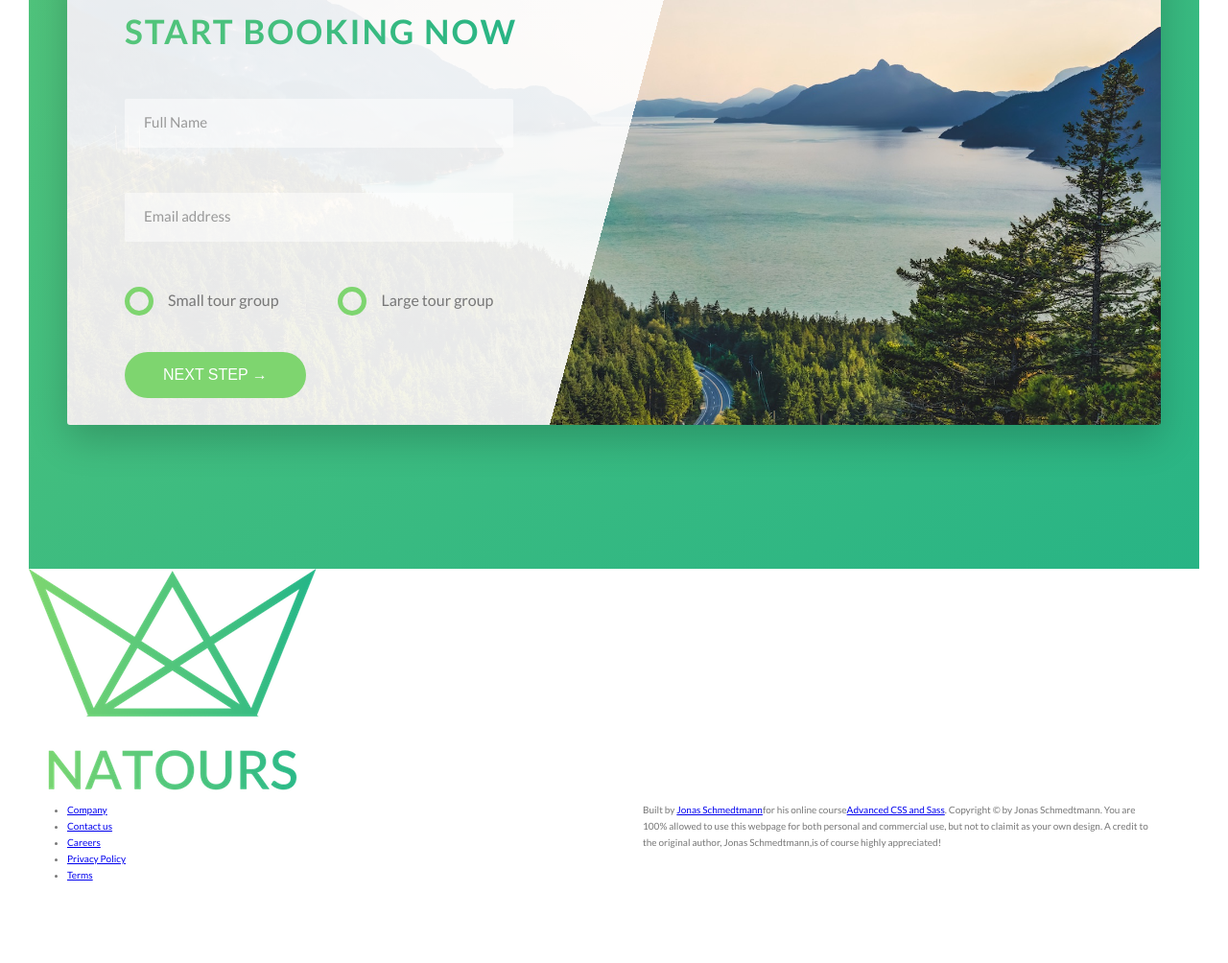
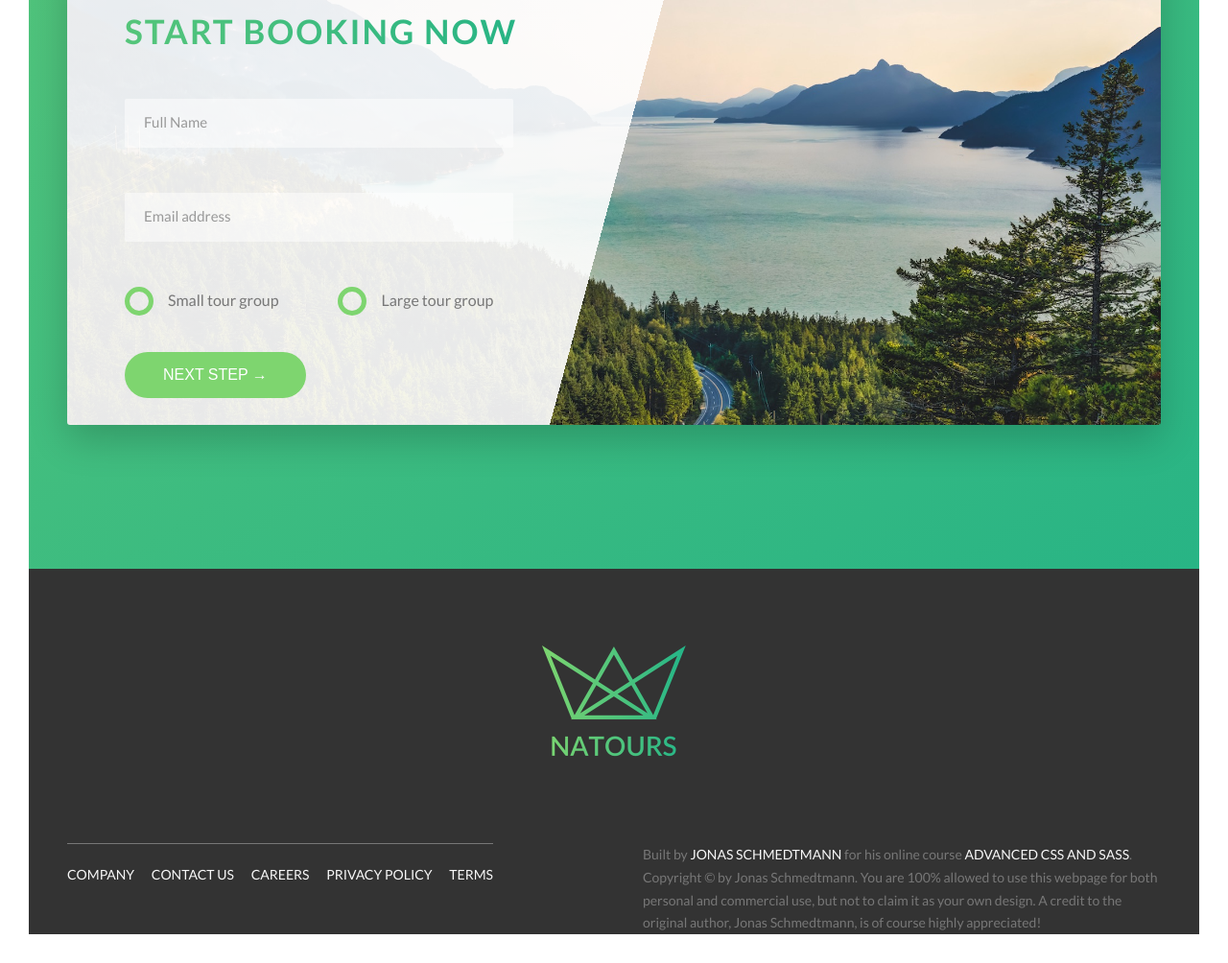
Before and after one commit to javier-bustillo/natour, a plain HTML site: page starter/index.html in a window 1280 px wide. Shown: the part 4808-5812 px from the top of the page at 96% size. Before the commit the page ends 5759 px from the top, so only its background shows below. Drawn offline with Linux system fonts and the light colour scheme.

Commit message:
footer formatting

```diff
--- a/starter/index.html
+++ b/starter/index.html
@@ -310,7 +310,7 @@
 
     <footer class="footer">
         <div class="footer__logo-box">
-            <img src="img/logo-green-2x.png" alt="Full logo" class="footer__logo">
+            <img src="img/logo-green-2x.png" alt="Full logo" class="footer__logo u-margin-top-big ">
         </div>
         <div class="row">
             <div class="col-1-of-2">
@@ -326,10 +326,10 @@
             </div>
             <div class="col-1-of-2">
                 <p class="footer__copyright">
-                    Built by <a href="#" class="footer__link">Jonas Schmedtmann</a>for his online course<a href="#"
+                    Built by <a href="#" class="footer__link">Jonas Schmedtmann</a> for his online course <a href="#"
                         class="footer__link">Advanced CSS and Sass</a>. Copyright &copy; by Jonas Schmedtmann. You are
-                    100% allowed to use this webpage for both personal and commercial use, but not to claimit as your
-                    own design. A credit to the original author, Jonas Schmedtmann,is of course highly appreciated!
+                    100% allowed to use this webpage for both personal and commercial use, but not to claim it as your
+                    own design. A credit to the original author, Jonas Schmedtmann, is of course highly appreciated!
                 </p>
             </div>
         </div>
--- a/starter/sass/abstracts/_variables.scss
+++ b/starter/sass/abstracts/_variables.scss
@@ -22,6 +22,7 @@ $color-grey-light-2: #eee;
 
 $color-grey-dark: #777;
 $color-grey-dark-2: #999;
+$color-grey-dark-3: #333;
 
 $color-white: #fff;
 $color-black: #000;
--- /dev/null
+++ b/starter/sass/layout/_footer.scss
@@ -0,0 +1,54 @@
+.footer {
+    background-color: $color-grey-dark-3;
+    font-size: 1.4rem;
+
+    &__logo-box {
+        text-align: center;
+        margin-bottom: 8rem;
+    }
+
+    &__logo {
+        width: 15rem;
+        height: auto;
+    }
+
+    &__navigation {
+        border-top: 1px solid $color-grey-dark;
+        padding-top: 2rem;
+        display: inline-block;
+    }
+
+    &__list {
+        list-style: none;
+    }
+
+    &__item {
+        display: inline-block;
+
+        &:not(:last-child) {
+            margin-right: 1.5rem;
+        }
+    }
+
+    &__link {
+
+        &:link,
+        &:visited {
+            color: $color-grey-light-1;
+            background-color: $color-grey-dark-3;
+            text-decoration: none;
+            text-transform: uppercase;
+            display: inline-block;
+            transition: all .2s;
+        }
+
+        &:hover,
+        &:active {
+            color: $color-primary;
+            box-shadow: 0 1rem 2rem $box-shadow-medium;
+            transform: rotate(5deg) scale(1.3);
+        }
+    }
+
+    &__copyright {}
+}
--- a/starter/sass/main.scss
+++ b/starter/sass/main.scss
@@ -16,6 +16,7 @@
 @import "components/form";
 @import "components/story";
 
+@import "layout/footer";
 @import "layout/grid";
 @import "layout/header";
 
```
Also changed, not shown: dist/css/main.css, 1 other file.
